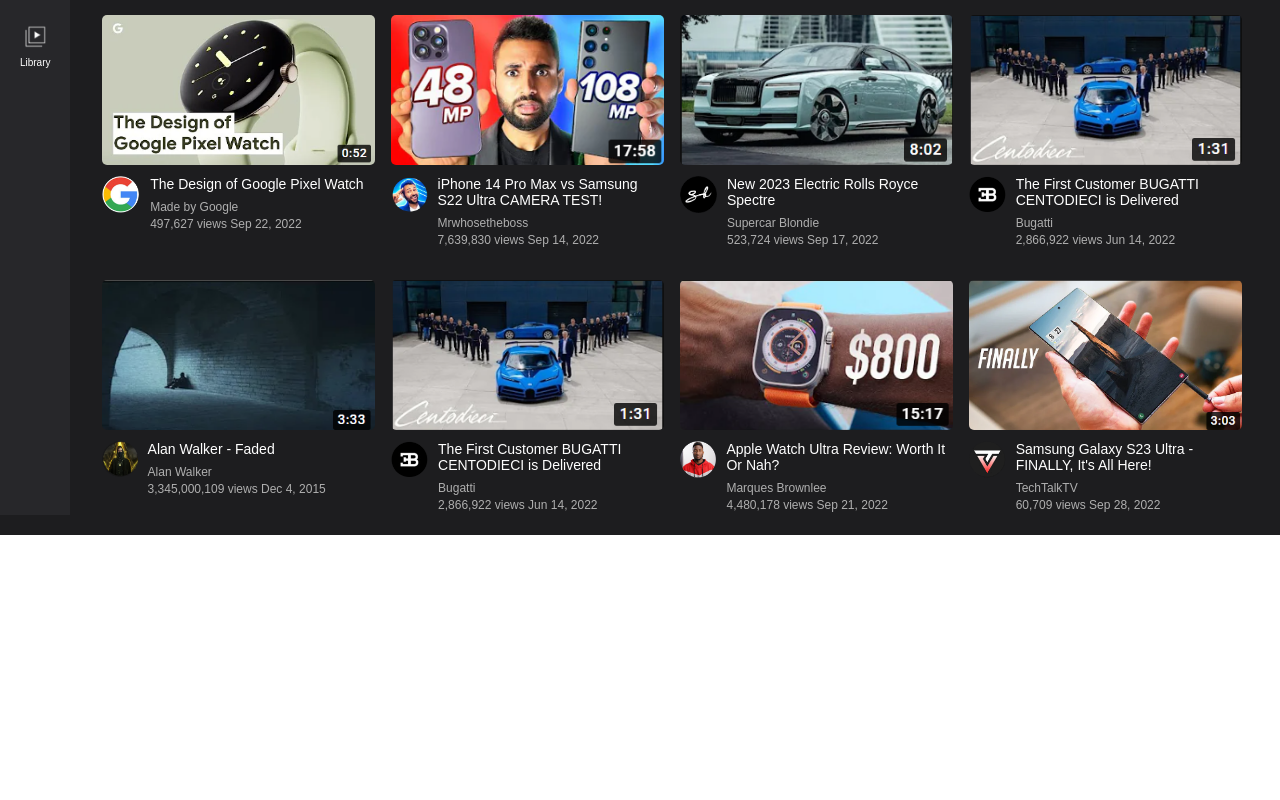
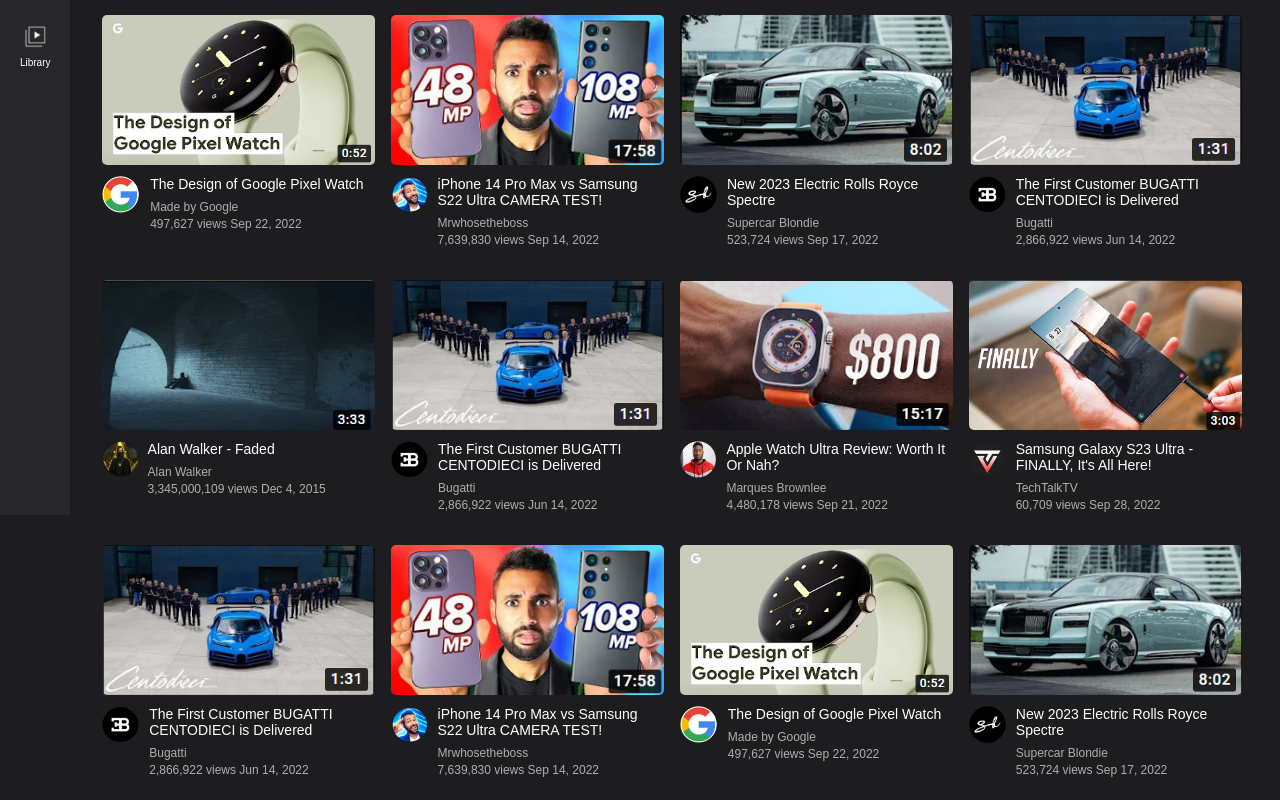
Before and after one commit to EbYVarghese18/Youtube_clone_responsive, a plain HTML site: page index.html in a window 1280 px wide. Shown: the part 343-1143 px from the top of the page. Before the commit the page ends 878 px from the top, so only its background shows below. Drawn offline with Linux system fonts and the light colour scheme.

Commit message:
added favicon and some changes

```diff
--- a/index.html
+++ b/index.html
@@ -5,6 +5,7 @@
     <meta http-equiv="X-UA-Compatible" content="IE=edge">
     <meta name="viewport" content="width=device-width, initial-scale=1.0">
     <title>Youtube</title>
+    <link rel="icon" href="images/favicon.png">
     <link rel="stylesheet" href="style.css">
 </head>
 <body>
@@ -179,9 +180,51 @@
                     </div>
                 </div>
             </div>
-
+            <div class="vid-list">
+                <a href=""><img src="images/thumnail8.png" class="thumbnail"></a>
+                <div class="flex-div">
+                    <img src="images/user8.png" class="userprofilepic">
+                    <div class="vid-info">
+                        <a href="" class="vedioheading">The First Customer BUGATTI CENTODIECI is Delivered</a>
+                        <p class="channelnameandviews">Bugatti</p>
+                        <p class="channelnameandviews">2,866,922 views  Jun 14, 2022</p>
+                    </div>
+                </div>
+            </div>
+            <div class="vid-list">
+                <a href=""><img src="images/thumnail6.png" class="thumbnail"></a>
+                <div class="flex-div">
+                    <img src="images/user6.png" class="userprofilepic">
+                    <div class="vid-info">
+                        <a href="" class="vedioheading">iPhone 14 Pro Max vs Samsung S22 Ultra CAMERA TEST!</a>
+                        <p class="channelnameandviews">Mrwhosetheboss</p>
+                        <p class="channelnameandviews">7,639,830 views  Sep 14, 2022 </p>
+                    </div>
+                </div>
+            </div>
+            <div class="vid-list">
+                <a href=""><img src="images/thumnail5.png" class="thumbnail"></a>
+                <div class="flex-div">
+                    <img src="images/user5.png" class="userprofilepic">
+                    <div class="vid-info">
+                        <a href="" class="vedioheading">The Design of Google Pixel Watch</a>
+                        <p class="channelnameandviews">Made by Google</p>
+                        <p class="channelnameandviews">497,627 views  Sep 22, 2022</p>
+                    </div>
+                </div>
+            </div>
+            <div class="vid-list">
+                <a href=""><img src="images/thumnail7.png" class="thumbnail"></a>
+                <div class="flex-div">
+                    <img src="images/user7.png" class="userprofilepic">
+                    <div class="vid-info">
+                        <a href="" class="vedioheading">New 2023 Electric Rolls Royce Spectre</a>
+                        <p class="channelnameandviews">Supercar Blondie</p>
+                        <p class="channelnameandviews">523,724 views  Sep 17, 2022  </p>
+                    </div>
+                </div>
+            </div>
         </div>
     </div>
-
 </body>
 </html>
--- a/style.css
+++ b/style.css
@@ -50,14 +50,23 @@
 .nav-mid .searchbar{
     background: #3a3737;
 }
+
 .nav-mid .searchbar input{
     width: 500px;
     padding-left: 7px;
     font-size: 15px;
     background: #1d1d1f;
-    border:solid;
-    border-color: #3a3737   ;
+    border:1px solid;
+    border-color: #3a3737;
     height: 38px;
+    font-size: 16px;
+    color: aliceblue;
+}
+.nav-mid input:focus{
+    outline:none;
+    border: solid 1px;
+    border-color: rgb(70, 153, 248);
+
 }
 .nav-mid .sidebaricon{
     height: 22px;
@@ -72,14 +81,12 @@
 
 /* -----sidebar-------- */
 
-
 .sidebar{
     background: #27272a;
     width: 5.5%;
     height: 100vh;
     position: fixed;
     padding-top: 18px;
-
 }
 .sidebar p{
     font-size: 10px;
@@ -92,7 +99,6 @@
     display: flex;
     flex-direction: column;
     align-items: center;
-
 }
 .shortcuts a .sidebarimages{
     height: 23px;
@@ -266,7 +272,6 @@
     outline: 0;
     cursor: pointer;
 }
-
 @media(max-width:900px){
     .playvedio{
         flex-basis: 100%;
```
Also changed, not shown: playvedio.html (+9 -0 lines), images/favicon.png (added).
